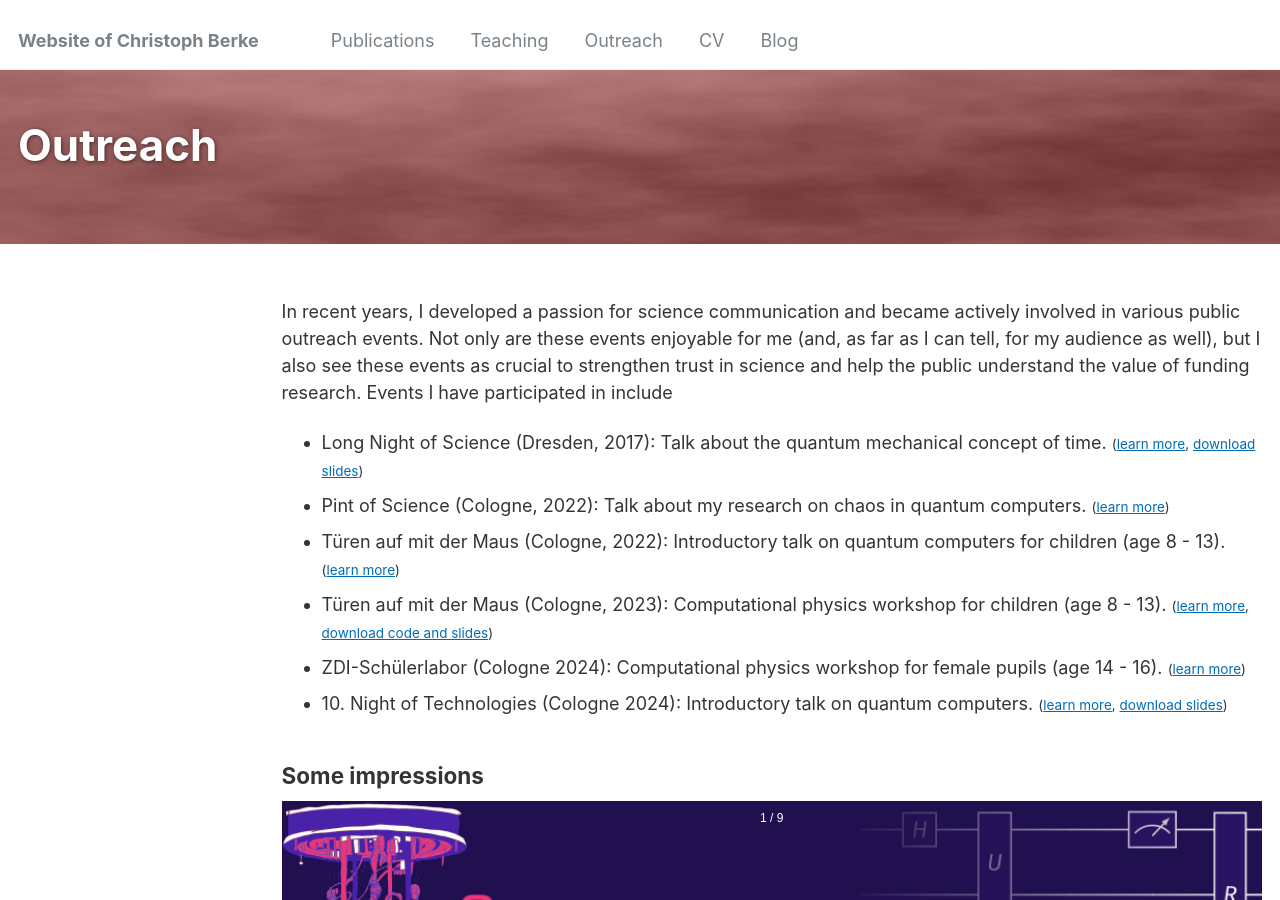
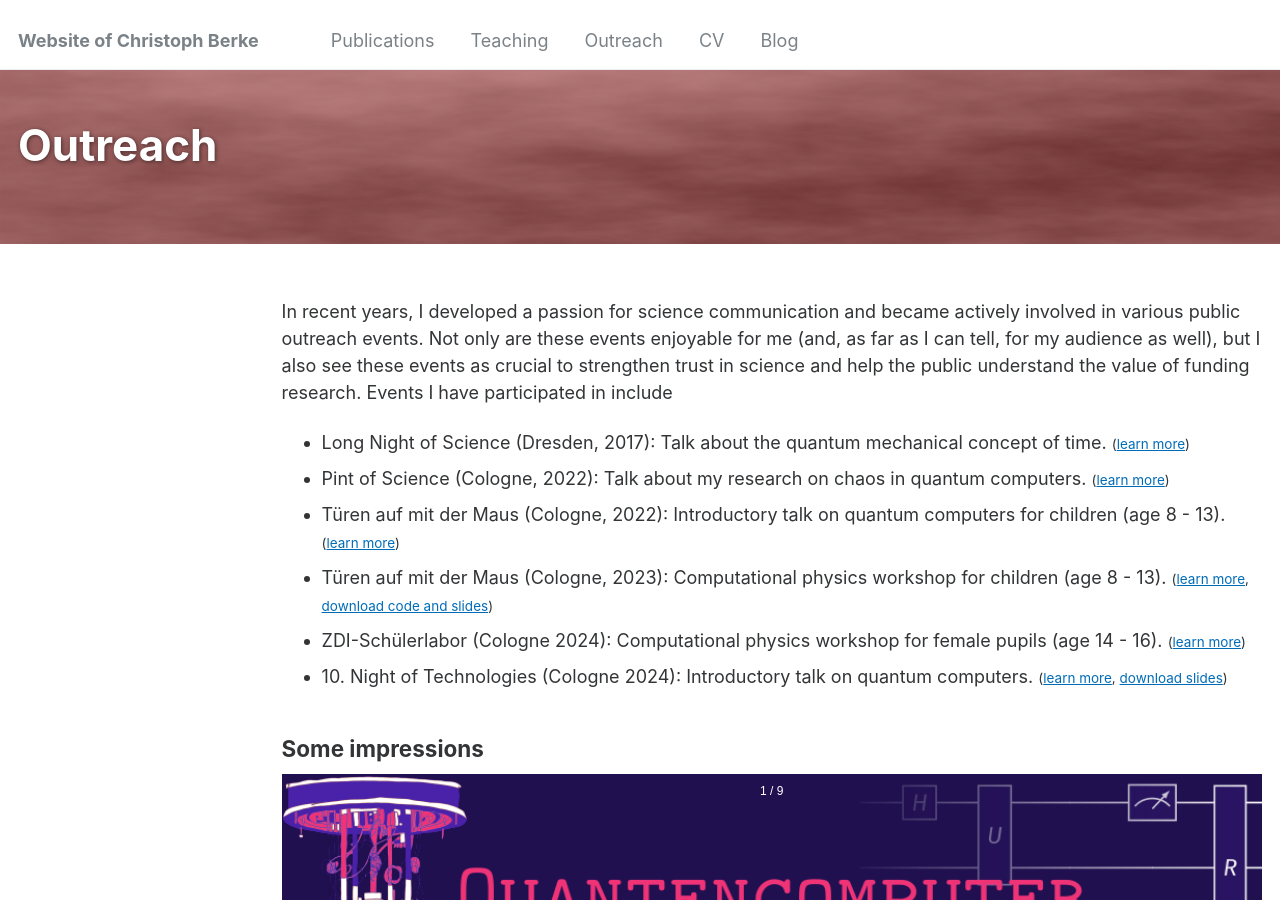
Before and after one commit to christophberke/christophberke.github.io, a Jekyll site: the page built from _pages/outreach.md, in a window 1280 px wide and 900 px high. Built offline with Jekyll 4.4.1, drawn with Linux system fonts in a browser that asks for light colours.

Commit message:
Update outreach + teaching

```diff
--- a/_pages/outreach.md
+++ b/_pages/outreach.md
@@ -36,7 +36,7 @@
 In recent years, I developed a passion for science communication and became actively involved in various public outreach events.
 Not only are these events enjoyable for me (and, as far as I can tell, for my audience as well), but I also see these events as crucial to strengthen trust in science and help the public understand the value of funding research. Events I have participated in include
 
-- Long Night of Science (Dresden, 2017): Talk about the quantum mechanical concept of time. <small>(<a href="https://tu-dresden.de/mn/der-bereich/news/interdisziplinaer-und-zukunftsgewandt-physikphilosophie-an-der-tud">learn more</a>,  <a href="../files/slidesLndW17.pdf">download slides</a>) </small>
+- Long Night of Science (Dresden, 2017): Talk about the quantum mechanical concept of time. <small>(<a href="https://tu-dresden.de/mn/der-bereich/news/interdisziplinaer-und-zukunftsgewandt-physikphilosophie-an-der-tud">learn more</a>)
 - Pint of Science (Cologne, 2022): Talk about my research on chaos in quantum computers. <small>(<a href = "https://ml4q.de/2022/05/11/back-in-the-pubs-again-ml4q-pint-of-science-2022/">learn more</a>)</small>
 - Türen auf mit der Maus (Cologne, 2022): Introductory talk on quantum computers for children (age 8 - 13). <small>(<a href = "https://ml4q.de/2022/10/10/open-house-with-die-maus-in-the-cologne-physics-institutes/">learn more</a>)</small>
 - Türen auf mit der Maus (Cologne, 2023): Computational physics workshop for children (age 8 - 13). <small>(<a href = "https://ml4q.de/2023/10/06/quantenphysik-begeistert-familien-bei-turen-auf-mit-der-maus-in-der-kolner-physik/">learn more</a>, <a href = "">download code and slides</a>)</small>
```
Also changed, not shown: _pages/teaching.md (+1 -1 lines).
